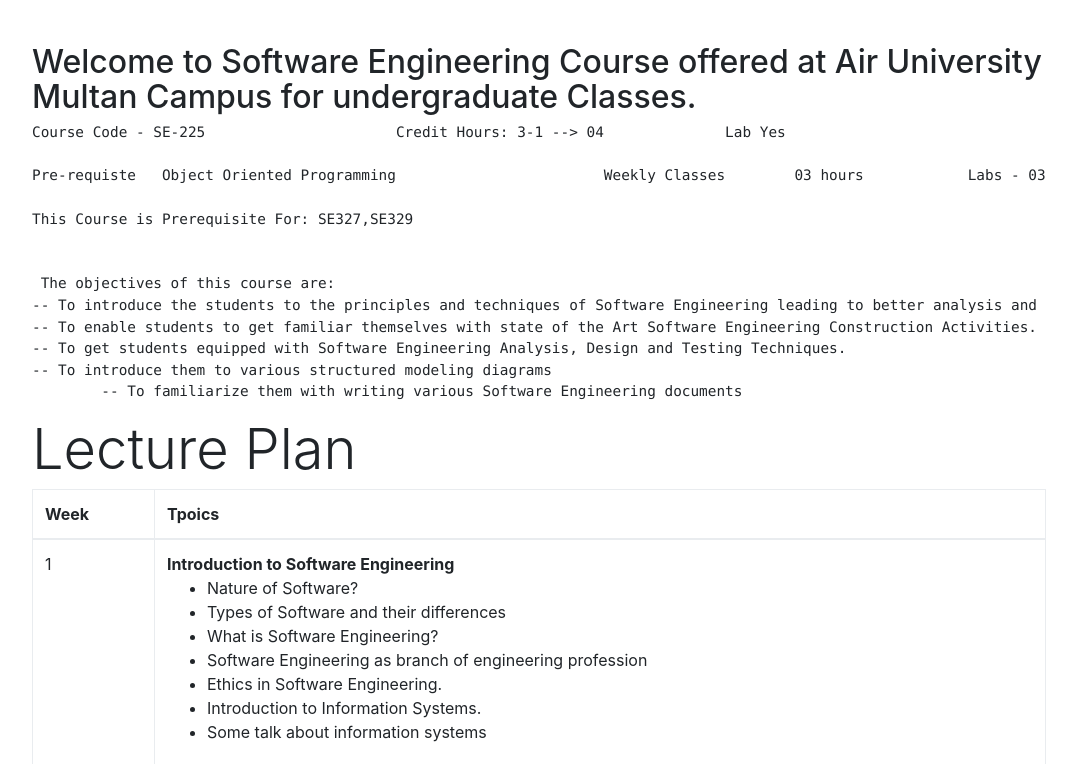
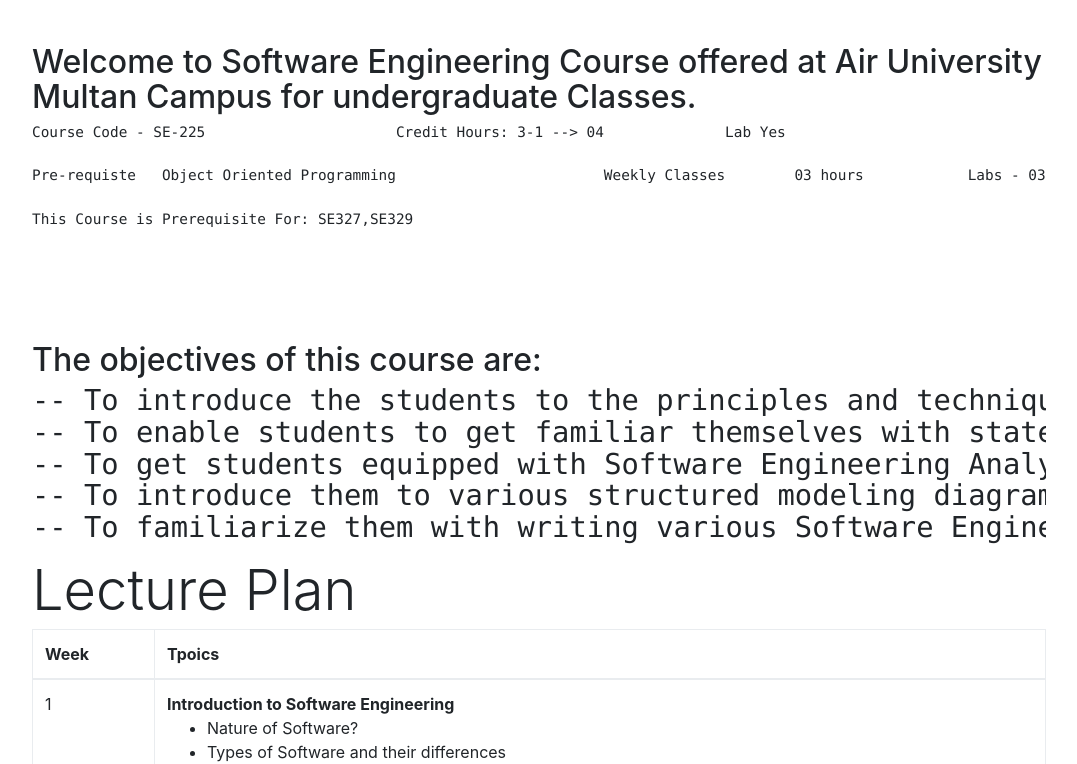
Before and after one commit to aumc-bscs5th/Software-Engineering, a Jekyll site: the page index.html, which Jekyll copies as it is, in a window 1280 px wide and 900 px high, scrolled down 635 px, cut to the strip 136-900 px from the top of the window. Shown: the whole strip, without its empty margins (101-1178 px from the left). Built offline with Jekyll 4.4.1, drawn with Linux system fonts in a browser that asks for light colours.

Commit message:
Making the things normal

```diff
--- a/index.html
+++ b/index.html
@@ -114,15 +114,15 @@
 
 Pre-requiste   Object Oriented Programming                        Weekly Classes        03 hours            Labs - 03 hours
 
-This Course is Prerequisite For: SE327,SE329
-
-
-<th> The objectives of this course are:</th>
--- To introduce the students to the principles and techniques of Software Engineering leading to better analysis and design
+This Course is Prerequisite For: SE327,SE329</pre>
+		    <br></br>
+		  <br></br>
+<h2> The objectives of this course are:<h2>
+<pre>-- To introduce the students to the principles and techniques of Software Engineering leading to better analysis and design
 -- To enable students to get familiar themselves with state of the Art Software Engineering Construction Activities.
 -- To get students equipped with Software Engineering Analysis, Design and Testing Techniques.
 -- To introduce them to various structured modeling diagrams
-	-- To familiarize them with writing various Software Engineering documents</pre>
+-- To familiarize them with writing various Software Engineering documents</pre>
 				<h2 class="display-4">Lecture Plan</h2>
 				<table class="table table-bordered">
 
```
